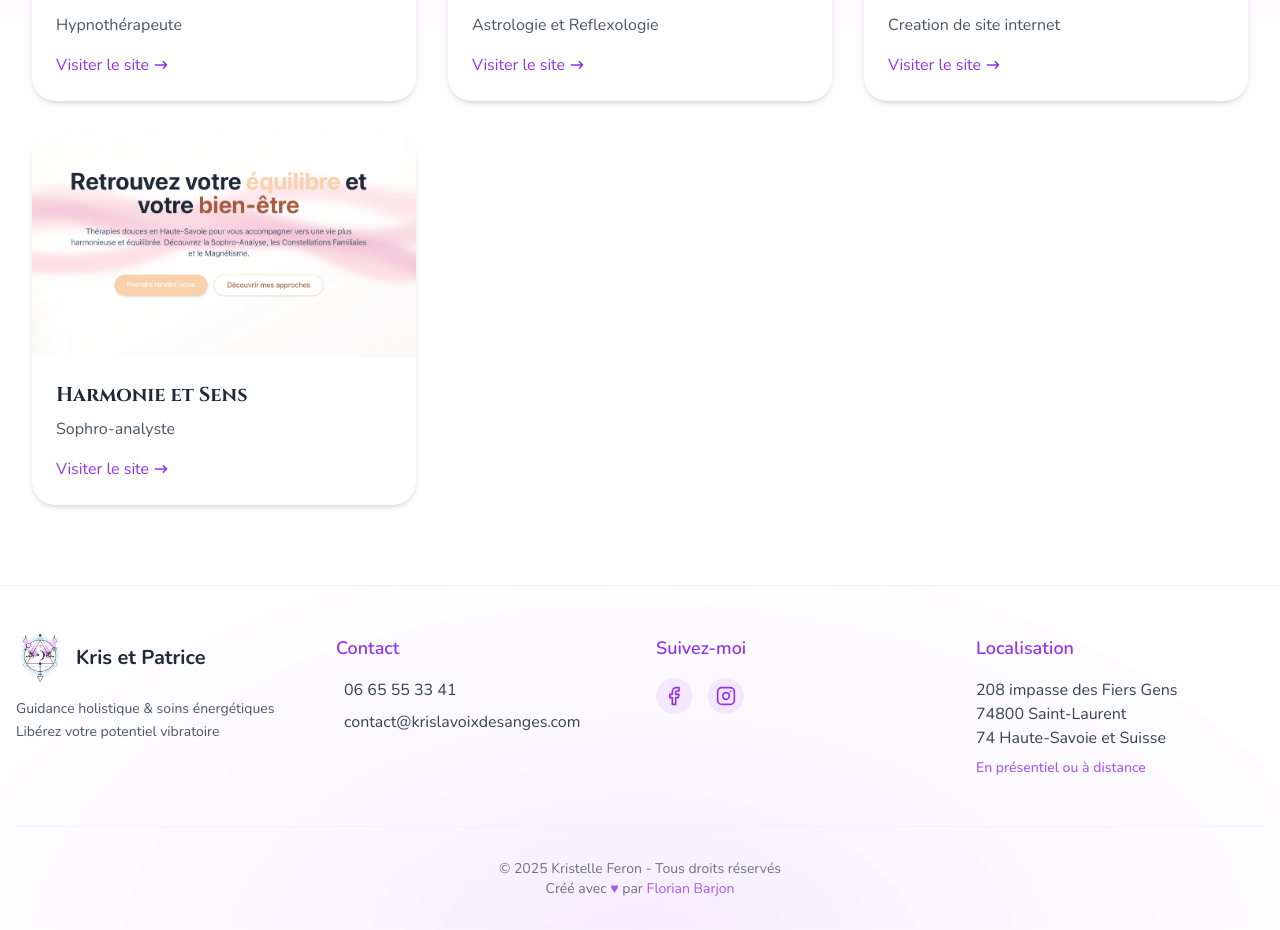
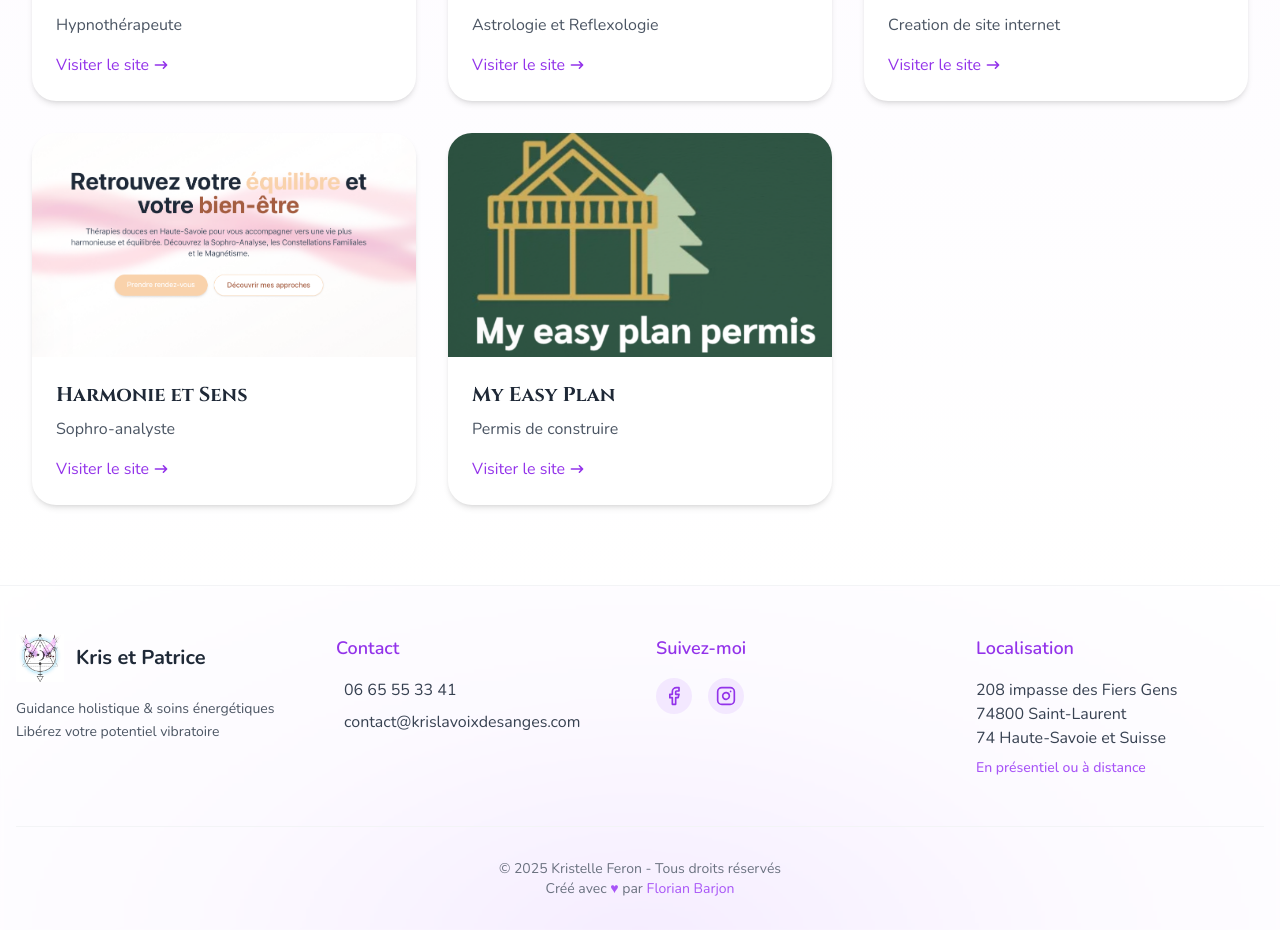
Before and after one commit to flowxt/krisnextjs, a Next.js app: page /partenaires in a window 1280 px wide. Shown: the part 1525-2455 px from the top of the page. Built offline with nearby package versions, Linux system fonts and the light colour scheme.

Commit message:
partenaire

```diff
--- a/src/app/components/PartnersGrid.jsx
+++ b/src/app/components/PartnersGrid.jsx
@@ -79,12 +79,20 @@ const partnersData = [
     website: "https://www.atypikcode.fr"
   },
   {
-    id: 10,
+    id: 11,
     name: "Harmonie et Sens",
     logo: "/photo/stephanie.png",
     description: "Sophro-analyste",
     category: "praticien",
-    website: "https://sophro-three.vercel.app"
+    website: "https://harmonieetsens74.fr"
+  },
+  {
+    id: 12,
+    name: "My Easy Plan",
+    logo: "/photo/myeasyplan.png",
+    description: "Permis de construire",
+    category: "boutique",
+    website: "https://myeasyplan.fr"
   },
   // Ajoutez vos autres partenaires ici
 ];
```
Also changed, not shown: public/photo/myeasyplan.png (added).
